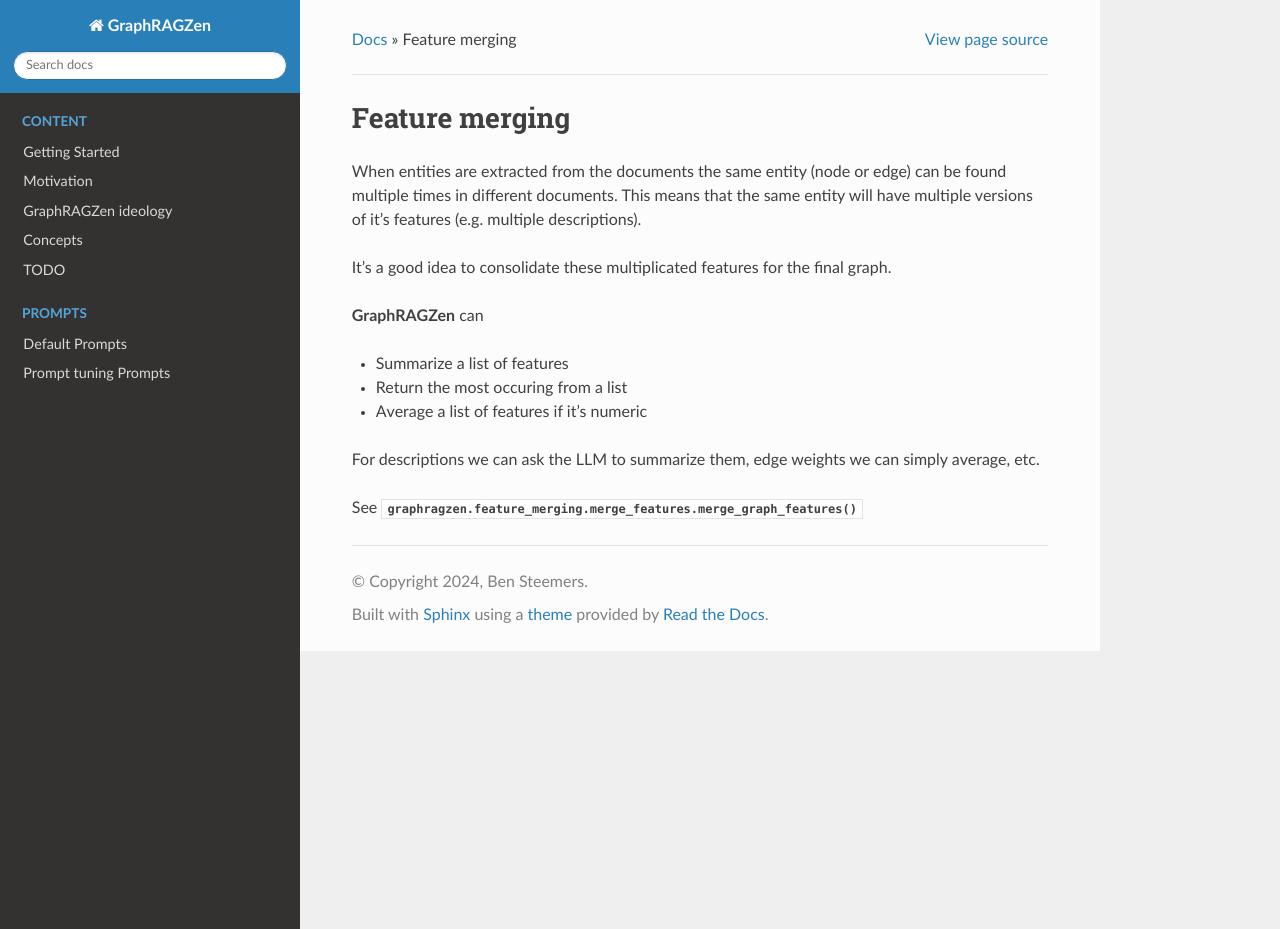
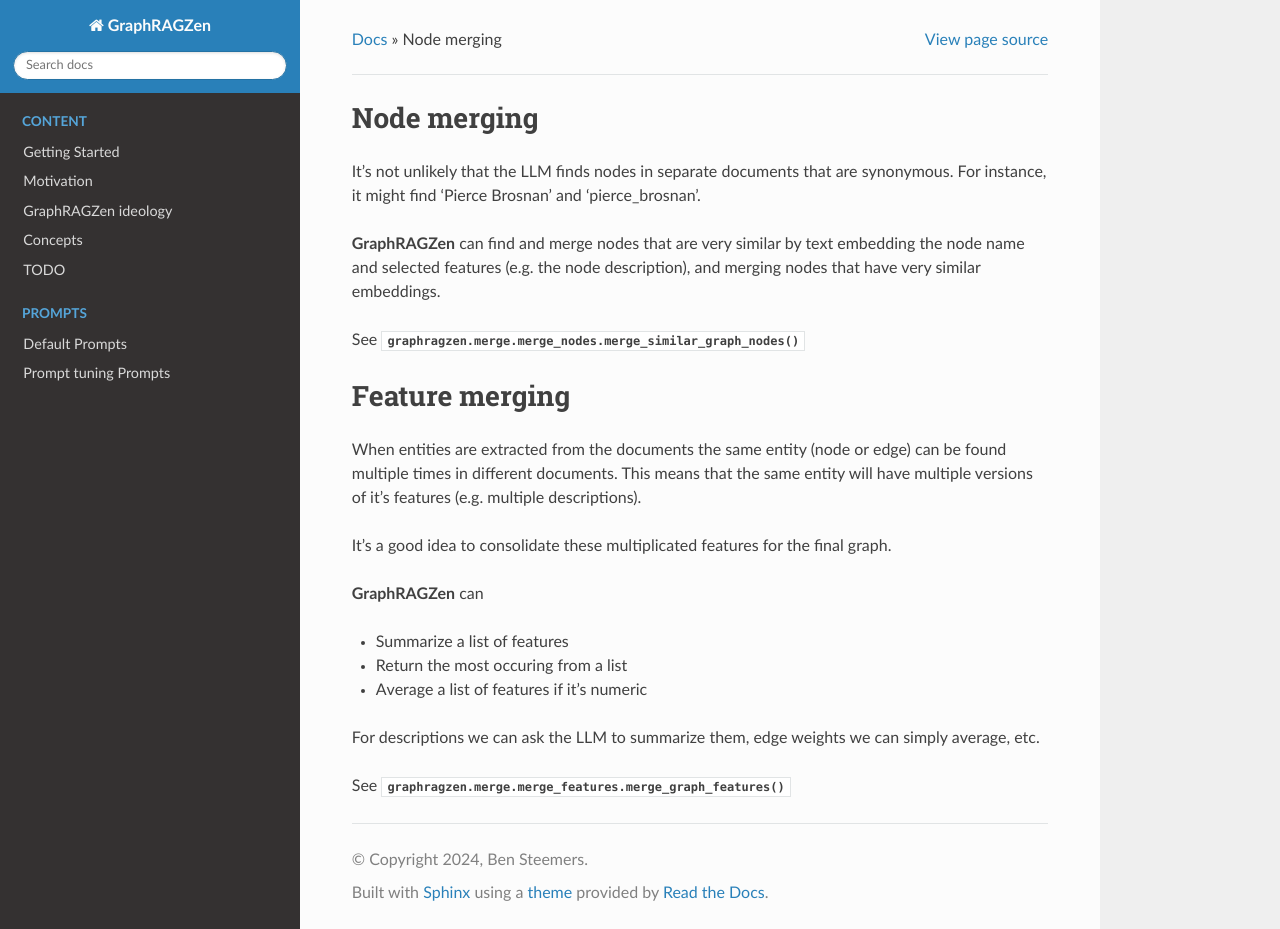
Before and after one commit to benste/GraphRAGZen, a Sphinx documentation site: the page built from docs/source/graphragzen_concepts/feature_merging.rst, in a window 1280 px wide and 929 px high. Built offline with Sphinx 7.4.7 and the Read the Docs theme 2.0.0, drawn with Linux system fonts in a browser that asks for light colours; pages that are not in the unit, such as notebooks, are missing from menus.

Commit message:
Add documentation on node merging

```diff
--- a/docs/source/graphragzen_concepts/feature_merging.rst
+++ b/docs/source/graphragzen_concepts/feature_merging.rst
@@ -1,3 +1,13 @@
+Node merging
+-------------
+
+It's not unlikely that the LLM finds nodes in separate documents that are synonymous. For instance, it might find 'Pierce Brosnan' and 'pierce_brosnan'.
+
+**GraphRAGZen** can find and merge nodes that are very similar by text embedding the node name and selected features (e.g. the node description), and merging nodes that have very similar embeddings.
+
+See :func:`graphragzen.merge.merge_nodes.merge_similar_graph_nodes`
+
+
 Feature merging
 ----------------
 
@@ -16,4 +26,4 @@
 
 For descriptions we can ask the LLM to summarize them, edge weights we can simply average, etc.
 
-See :func:`graphragzen.feature_merging.merge_features.merge_graph_features`
+See :func:`graphragzen.merge.merge_features.merge_graph_features`
```
Also changed, not shown: 1 other file.
